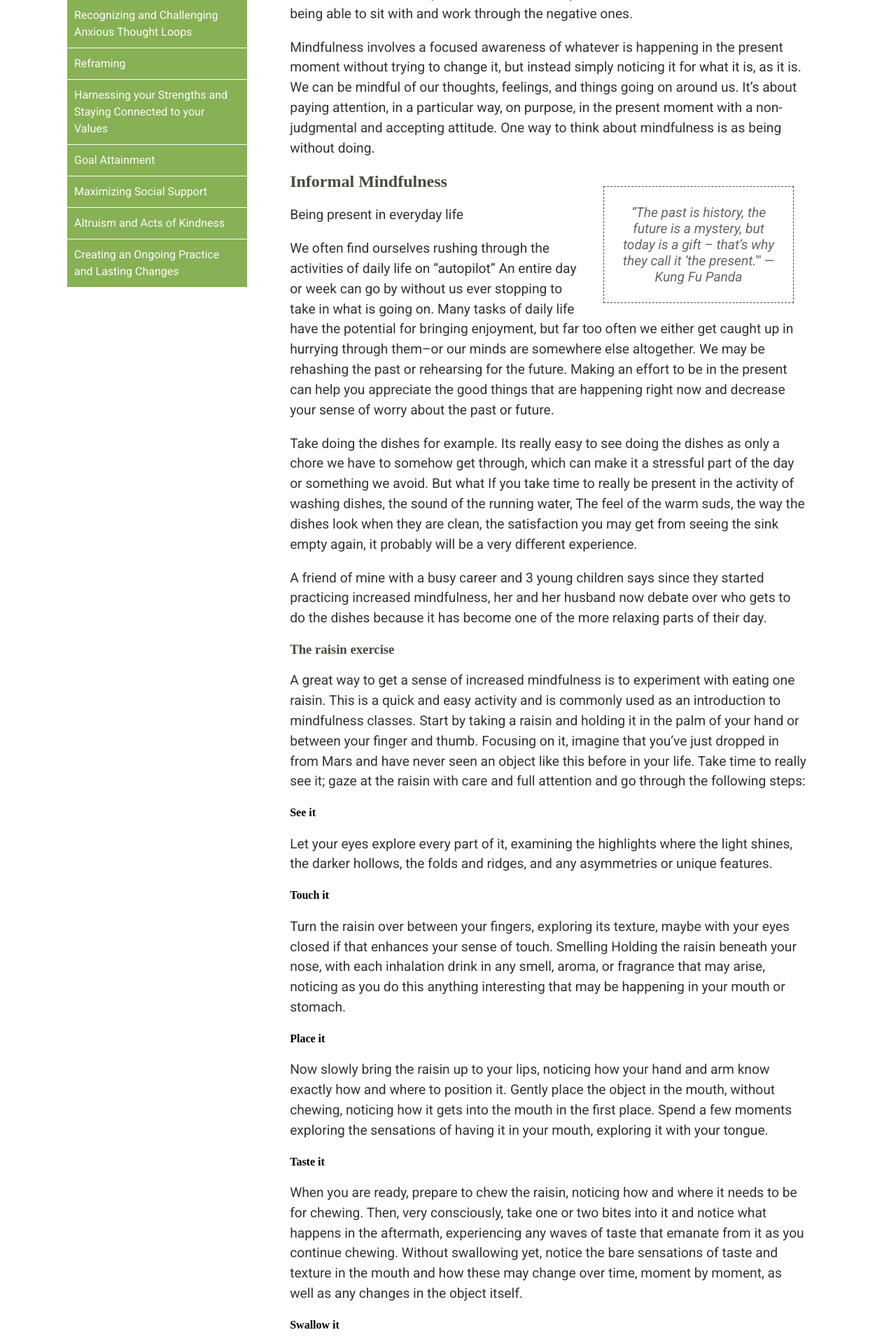
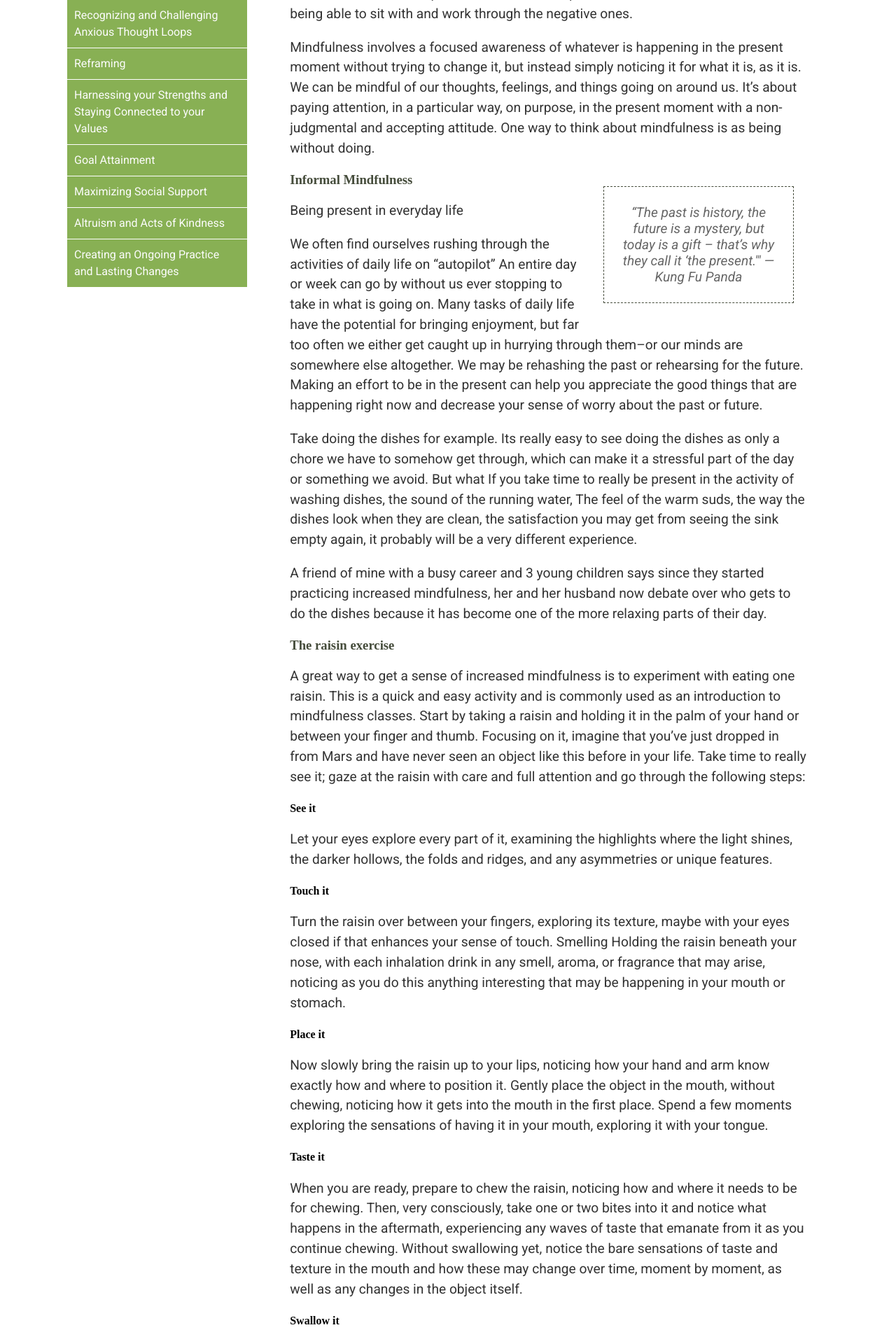
Before and after one commit to mtorres253/mtorres253.github.io, a Jekyll site: the page built from chapt-2/index.md, in a window 1280 px wide. Shown: the part 322-2242 px from the top of the page at 70% size. Built offline with Jekyll 4.4.1, drawn with Linux system fonts in a browser that asks for light colours; nearby versions of some CDN libraries.

```diff
--- a/chapt-2/index.md
+++ b/chapt-2/index.md
@@ -9,7 +9,7 @@ Mindfulness involves a focused awareness of whatever is happening in the present
 
 <div class="quote">“The past is history, the future is a mystery, but today is a gift &ndash; that’s why they call it ‘the present.'" &mdash; <i>Kung Fu Panda</i></div>
 
-## Informal Mindfulness
+### Informal Mindfulness
 Being present in everyday life
 
 We often find ourselves rushing through the activities of daily life on “autopilot” An entire day or week can go by without us ever stopping to take in what is going on.  Many tasks of daily life have the potential for bringing enjoyment, but far too often we either get caught up in hurrying through them--or our minds are somewhere else altogether. We may be rehashing the past or rehearsing for the future. Making an effort to be in the present can help you appreciate the good things that are happening right now and decrease your sense of worry about the past or future.
```
